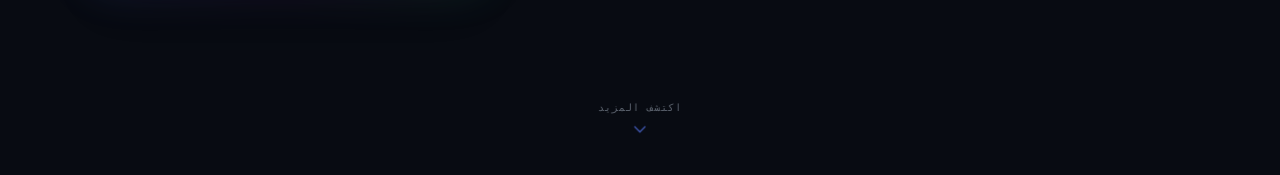
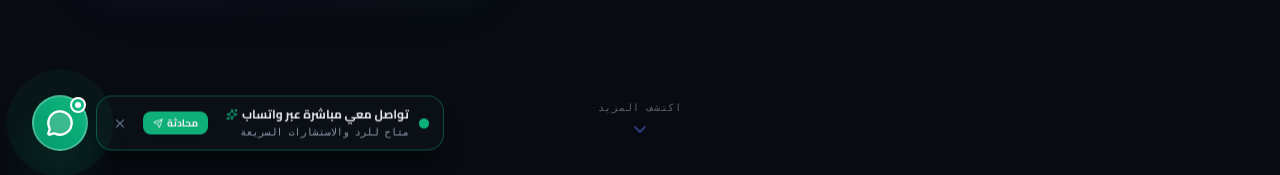
Before and after one commit to byteratech/Abu-Al-Saud-, a React (Vite) app: page / in a window 1280 px wide. Shown: the part 625-800 px from the top of the page. Built offline with nearby package versions, Linux system fonts and the light colour scheme; no server answers; the database is empty.

Commit message:
feat: add services view and WhatsApp contact button
- Integrate 'services' view into navigation and routing.
- Implement FloatingWhatsAppButton for direct client communication.
- Configure Vite base path to improve asset resolution.

```diff
--- a/src/App.tsx
+++ b/src/App.tsx
@@ -19,6 +19,7 @@ import { CaseStudyView } from './components/projects/CaseStudyView';
 import { ServicesView } from './components/services/ServicesView';
 import { ContactView } from './components/contact/ContactView';
 import { AdminDashboard } from './components/admin/AdminDashboard';
+import { FloatingWhatsAppButton } from './components/common/FloatingWhatsAppButton';
 
 function AppContent() {
   const [activeView, setActiveView] = useState<ActiveView>({ type: 'home' });
@@ -38,6 +39,8 @@ function AppContent() {
       const hash = window.location.hash.replace('#', '');
       if (!hash || hash === 'home') {
         setActiveView({ type: 'home' });
+      } else if (hash === 'services') {
+        setActiveView({ type: 'services' });
       } else if (hash === 'about') {
         setActiveView({ type: 'about' });
       } else if (hash === 'skills') {
@@ -70,7 +73,8 @@ function AppContent() {
   const navigateTo = (view: ActiveView) => {
     setActiveView(view);
     let hash = 'home';
-    if (view.type === 'about') hash = 'about';
+    if (view.type === 'services') hash = 'services';
+    else if (view.type === 'about') hash = 'about';
     else if (view.type === 'skills') hash = 'skills';
     else if (view.type === 'contact') hash = 'contact';
     else if (view.type === 'admin') hash = 'admin';
@@ -173,6 +177,9 @@ function AppContent() {
 
       </main>
 
+      {/* Floating WhatsApp Action Button */}
+      <FloatingWhatsAppButton />
+
       {/* Footer */}
       <Footer setActiveView={navigateTo} />
 
--- /dev/null
+++ b/src/components/common/FloatingWhatsAppButton.tsx
@@ -0,0 +1,134 @@
+import React, { useState, useEffect } from 'react';
+import { MessageCircle, Phone, Sparkles, X, Send } from 'lucide-react';
+import { useLanguage } from '../../context/LanguageContext';
+import { useTheme } from '../../context/ThemeContext';
+import { db } from '../../lib/firebase';
+import { doc, getDoc } from 'firebase/firestore';
+
+const DEFAULT_WHATSAPP_NUMBER = '201033108223';
+
+export const FloatingWhatsAppButton: React.FC = () => {
+  const { language } = useLanguage();
+  const { theme, isDark } = useTheme();
+  const [phoneNumber, setPhoneNumber] = useState(DEFAULT_WHATSAPP_NUMBER);
+  const [isHovered, setIsHovered] = useState(false);
+  const [hasScrolled, setHasScrolled] = useState(false);
+  const [isDismissed, setIsDismissed] = useState(false);
+
+  // Fetch registered phone from Firebase settings if custom set
+  useEffect(() => {
+    async function loadPhone() {
+      try {
+        const docSnap = await getDoc(doc(db, 'settings', 'admin_security'));
+        if (docSnap.exists() && docSnap.data().recoveryPhone) {
+          setPhoneNumber(docSnap.data().recoveryPhone.replace(/\D/g, ''));
+        }
+      } catch (_) {}
+    }
+    loadPhone();
+  }, []);
+
+  // Monitor scroll for subtle entrance animation
+  useEffect(() => {
+    const handleScroll = () => {
+      if (window.scrollY > 80) {
+        setHasScrolled(true);
+      }
+    };
+    window.addEventListener('scroll', handleScroll, { passive: true });
+    return () => window.removeEventListener('scroll', handleScroll);
+  }, []);
+
+  const messageText = language === 'ar'
+    ? 'مرحباً أبو السعود، أود التواصل معك بخصوص مشروع / استشارة تقنية.'
+    : 'Hello Abu Al-Saud, I would like to inquire about a project or technical consultation.';
+
+  const whatsappUrl = `https://wa.me/${phoneNumber}?text=${encodeURIComponent(messageText)}`;
+
+  const handleClick = (e: React.MouseEvent) => {
+    e.preventDefault();
+    if (typeof window !== 'undefined') {
+      window.open(whatsappUrl, '_blank', 'noopener,noreferrer');
+    }
+  };
+
+  return (
+    <aside aria-label="WhatsApp Contact" className="fixed bottom-6 z-40 transition-all duration-300 left-6 sm:left-8">
+      <div className="relative flex items-center group">
+
+        {/* Floating Bubble Tooltip / Quick Chat Banner */}
+        {!isDismissed && (
+          <div
+            className={`hidden sm:flex items-center gap-2.5 px-3.5 py-2.5 rounded-2xl shadow-xl transition-all duration-300 absolute left-16 top-1/2 -translate-y-1/2 whitespace-nowrap backdrop-blur-md ${
+              isDark
+                ? 'bg-[#0D111A]/95 border border-[#10B981]/40 shadow-black/40 text-[#F3F5F7]'
+                : 'bg-white/95 border border-[#10B981]/50 shadow-slate-400/20 text-[#0F172A]'
+            } ${
+              isHovered ? 'opacity-100 translate-x-2' : 'opacity-95 translate-x-0'
+            }`}
+          >
+            <div className="relative flex h-2.5 w-2.5 shrink-0">
+              <span className="animate-ping absolute inline-flex h-full w-full rounded-full bg-[#10B981] opacity-75"></span>
+              <span className="relative inline-flex rounded-full h-2.5 w-2.5 bg-[#10B981]"></span>
+            </div>
+
+            <div className="space-y-0.5 text-start">
+              <div className={`font-bold flex items-center gap-1 text-xs ${isDark ? 'text-[#F3F5F7]' : 'text-slate-900'}`}>
+                <span>{language === 'ar' ? 'تواصل معي مباشرة عبر واتساب' : 'Direct WhatsApp Chat'}</span>
+                <Sparkles className="w-3 h-3 text-[#10B981]" />
+              </div>
+              <p className={`text-[10px] font-mono ${isDark ? 'text-[#9AA4B2]' : 'text-slate-500'}`}>
+                {language === 'ar' ? 'متاح للرد والاستشارات السريعة' : 'Online & ready for inquiries'}
+              </p>
+            </div>
+
+            <a
+              href={whatsappUrl}
+              target="_blank"
+              rel="noopener noreferrer"
+              onClick={handleClick}
+              className="ms-2 px-2.5 py-1 rounded-lg bg-[#10B981] hover:bg-[#059669] text-white text-[10px] font-bold flex items-center gap-1 transition-all shadow-sm cursor-pointer"
+            >
+              <span>{language === 'ar' ? 'محادثة' : 'Chat'}</span>
+              <Send className="w-2.5 h-2.5" />
+            </a>
+
+            <button
+              onClick={() => setIsDismissed(true)}
+              className={`p-0.5 rounded transition-colors ms-1 cursor-pointer ${
+                isDark ? 'text-[#64748B] hover:text-[#F3F5F7]' : 'text-slate-400 hover:text-slate-700'
+              }`}
+              title={language === 'ar' ? 'إغلاق التلميح' : 'Dismiss'}
+            >
+              <X className="w-3.5 h-3.5" />
+            </button>
+          </div>
+        )}
+
+        {/* Main Floating Action Button */}
+        <a
+          href={whatsappUrl}
+          target="_blank"
+          rel="noopener noreferrer"
+          onClick={handleClick}
+          onMouseEnter={() => setIsHovered(true)}
+          onMouseLeave={() => setIsHovered(false)}
+          aria-label={language === 'ar' ? 'تواصل مع أبو السعود عبر واتساب' : 'Chat with Abu Al-Saud on WhatsApp'}
+          className="relative flex items-center justify-center w-14 h-14 rounded-full bg-gradient-to-tr from-[#059669] to-[#10B981] text-white shadow-2xl shadow-[#10B981]/40 border-2 border-white/25 hover:scale-110 active:scale-95 transition-all duration-300 cursor-pointer focus:outline-none focus:ring-4 focus:ring-[#10B981]/40"
+        >
+          {/* Subtle Outer Radar Pulse */}
+          <span className="absolute -inset-1 rounded-full bg-[#10B981] opacity-30 animate-ping pointer-events-none"></span>
+
+          {/* Icon */}
+          <MessageCircle className="w-7 h-7 fill-white/20 text-white relative z-10 transition-transform group-hover:rotate-12" />
+
+          {/* Online badge */}
+          <span className="absolute top-0 right-0 w-4 h-4 bg-[#10B981] border-2 border-white dark:border-[#080B12] rounded-full flex items-center justify-center shadow-xs">
+            <span className="w-1.5 h-1.5 bg-white rounded-full"></span>
+          </span>
+        </a>
+
+      </div>
+    </aside>
+  );
+};
--- a/src/components/layout/Footer.tsx
+++ b/src/components/layout/Footer.tsx
@@ -63,6 +63,7 @@ export const Footer: React.FC<FooterProps> = ({ setActiveView }) => {
 
   const navLinks: { id: ActiveView['type']; label: string }[] = [
     { id: 'home', label: t.nav.home },
+    { id: 'services', label: t.nav.services },
     { id: 'projects', label: t.nav.projects },
     { id: 'content', label: t.nav.content },
     { id: 'about', label: t.nav.about },
--- a/vite.config.ts
+++ b/vite.config.ts
@@ -5,6 +5,7 @@ import {defineConfig} from 'vite';
 
 export default defineConfig(() => {
   return {
+    base: './',
     plugins: [react(), tailwindcss()],
     resolve: {
       alias: {
```
